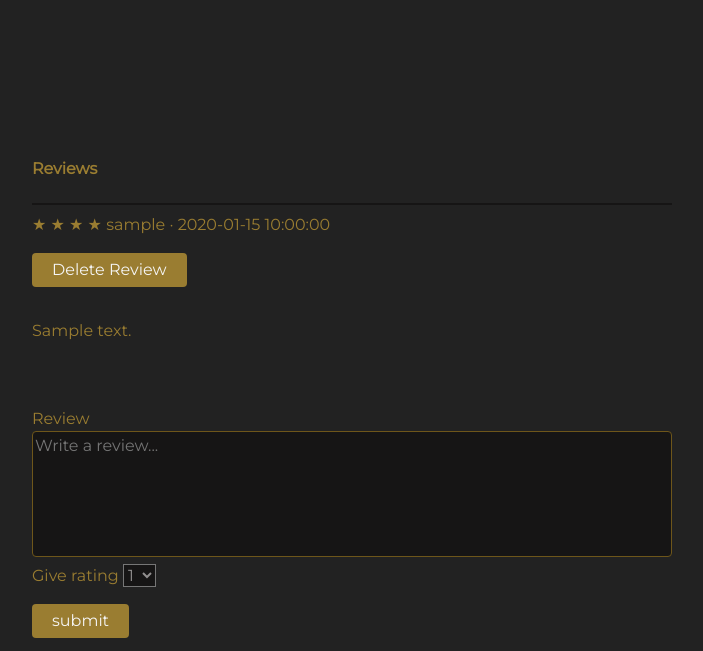
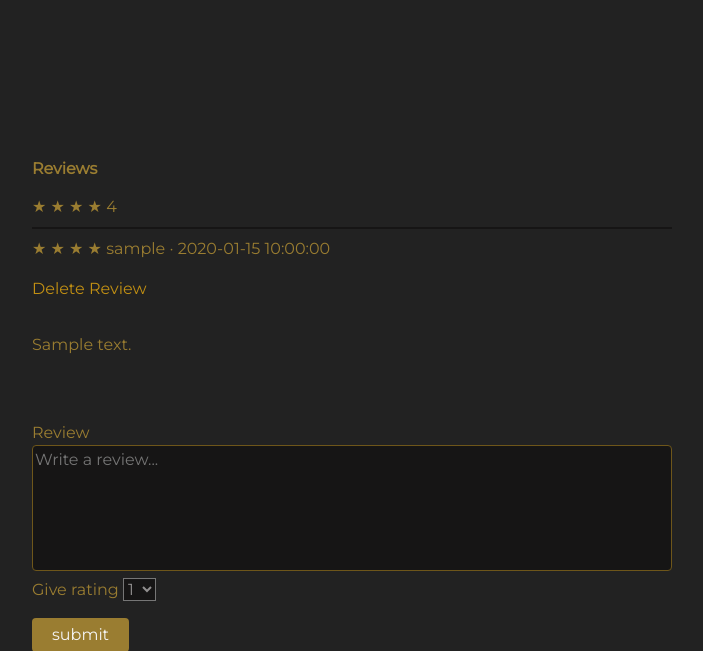
Before and after one commit to LerkkaP/ecommerce-flask, a Flask app: template website/templates/watches/watch_detail.html in a window 1280 px wide. Shown: the part 520-1171 px from the top of the page, without its empty margins (288-991 px from the left). Run offline with Flask 3, Linux system fonts and the light colour scheme; the visitor is signed in with stand-in values (Sample User, id 1); the template is opened without the code that fills it: most values are stand-ins (such as "Sample title", 1, 10 or a date in 2020).

```diff
--- a/website/static/static/css/style.css
+++ b/website/static/static/css/style.css
@@ -217,6 +217,22 @@ body {
   text-decoration: none;
   cursor: pointer;
   border-style: none;
+}
+
+#delete-review {
+  background: none;
+  color: inherit;
+  border: none;
+  padding: 0;
+  font: inherit;
+  cursor: pointer;
+  outline: inherit;
+  color: #c29013;
+}
+
+#delete-review:hover {
+  text-decoration: underline;
+  text-underline-offset: 0.5em;
 }
 
 .reviews-container button {
--- a/website/templates/watches/watch_detail.html
+++ b/website/templates/watches/watch_detail.html
@@ -27,6 +27,10 @@
 <div class="reviews-container">
   {% if reviews %}
   <h2>Reviews</h2>
+  <div>
+    {% for i in range(average_rating | int) %} &#9733; {% endfor %}
+    <span>{{average_rating}}</span>
+  </div>
   {% for review in reviews %}
   <hr />
   <div>
@@ -40,7 +44,7 @@
         <input type="hidden" name="review_id" value="{{ review.review_id }}" />
         <input type="hidden" name="user_id" value="{{ review.user_id }}" />
         <input type="hidden" name="csrf_token" value="{{ csrf_token() }}" />
-        <button type="submit">Delete Review</button>
+        <button id="delete-review" type="submit">Delete Review</button>
       </form>
       {% endif %}
     </div>
```
Also changed, not shown: website/routes/watch_routes.py (+12 -4 lines), website/views/watches.py (+20 -3 lines).
